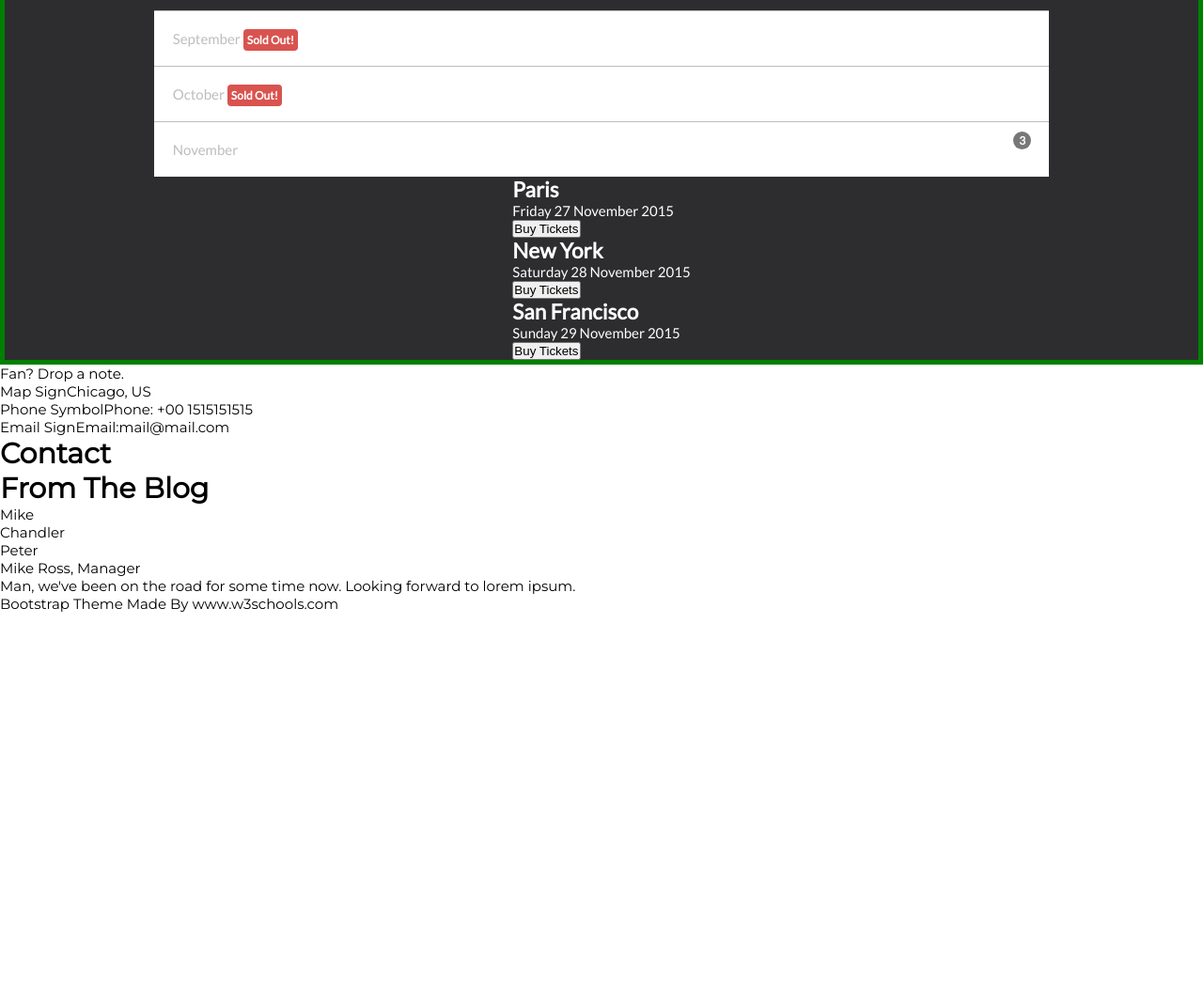
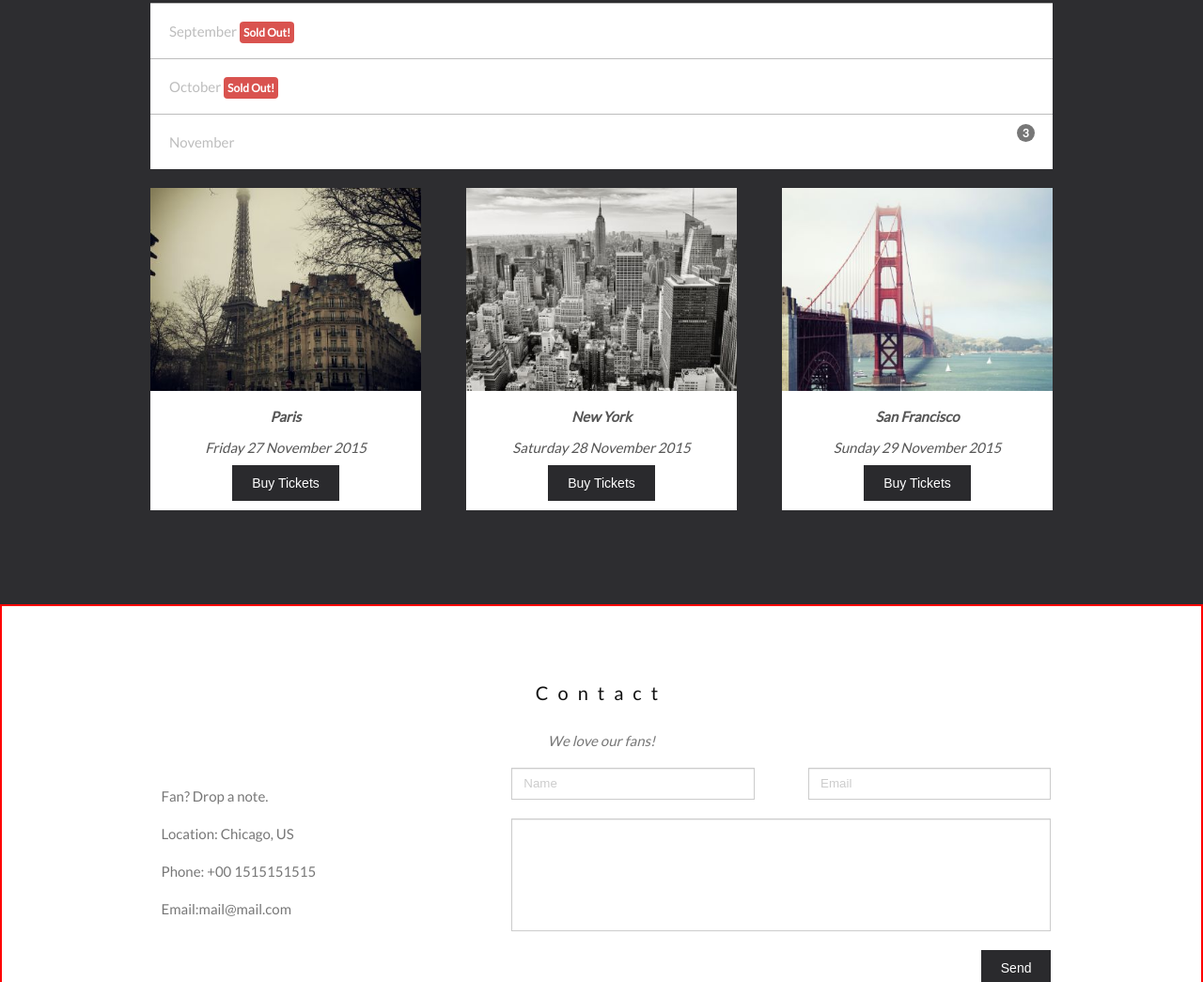
Before and after one commit to lyellgeo/band-page, a plain HTML site: page index.html in a window 1280 px wide. Shown: the part 1755-2800 px from the top of the page at 94% size. Before the commit the page ends 2407 px from the top, so only its background shows below. Drawn offline with Linux system fonts and the light colour scheme.

Commit message:
worked on footer

```diff
--- a/css/style.css
+++ b/css/style.css
@@ -14,6 +14,26 @@ body {
     font-size: 1.5rem;
 }
 
+button {
+    border: none;
+    outline: none;
+}
+
+button:active {
+    border: none;
+    outline: none;
+}
+
+button:hover {
+    border: none;
+    outline: none;
+}
+
+button:focus {
+    border: none;
+    outline: none;
+}
+
 a {
     text-decoration: none;
     color: inherit;
@@ -21,6 +41,24 @@ a {
 
 ul {
     list-style-type: none
+}
+
+
+.button {
+    font-size: 1.4rem;
+    color: white;
+    background-color: #2a2a2d;
+    margin: 1rem;
+    padding: 1rem 2rem;
+    border: 1px solid #2a2a2d;
+    justify-self: right;
+    margin-left: 70%;
+}
+
+.button:hover {
+    color: #2a2a2d;
+    background-color: white;
+    border: 1px solid #2a2a2d;
 }
 
 
@@ -186,7 +224,7 @@ margin-left: 1rem;
     margin-top: 4rem;
     justify-content: space-around;
     width: 100%;
-    border: 2px solid green;
+
 }
 
 .band-member {
@@ -217,7 +255,7 @@ margin-left: 1rem;
     justify-content: center;
     align-items: center;
     width: 100%;
-    border: 5px solid green;
+
 }
 
 .tour-dates {
@@ -252,6 +290,7 @@ margin-left: 1rem;
     color: #bdbdbd;
     width: 75%;
     margin-top: 3rem;
+
 }
 .date-month {
     padding: 2rem;
@@ -282,3 +321,211 @@ margin-left: 1rem;
     padding-left: 0.6rem;
     border-radius: 20px;
 }
+
+.tour-tickets {
+    margin-top: 2rem;
+    margin-bottom: 10rem;
+    display: flex;
+    flex-flow: row wrap;
+    width: 75%;
+    justify-content: space-between;
+}
+
+.ticket-card {
+    color: black;
+    flex-basis: 30%;
+    background-color: white;
+    text-align: center;
+    min-width: 150px;
+}
+
+.ticket-card--image {
+    width: 100%;
+}
+
+.ticket-card--details {
+    color: #555;
+}
+
+.ticket-card--city {
+    font-size: 1.5rem;
+    margin: 1.5rem;
+    font-style: italic;
+}
+
+.ticket-card--date {
+    font-style: italic;
+}
+
+.ticket-card--button {
+    font-size: 1.4rem;
+    color: white;
+    background-color: #2a2a2d;
+    margin: 1rem;
+    padding: 1rem 2rem;
+    border: 1px solid #2a2a2d;
+}
+
+.ticket-card--button:hover {
+    color: #2a2a2d;
+    background-color: white;
+    border: 1px solid #2a2a2d;
+}
+
+.contact-section {
+    display: flex;
+    flex-flow: column nowrap;
+    font-family: Lato, sans-serif;
+    color: #777;
+    border: 2px solid red;
+    width: 100%;
+    align-items: center;
+
+}
+
+.contact--header {
+    text-align: center;
+    font-weight: normal;
+    color: #111;
+    font-size: 2rem;
+    letter-spacing: 1rem;
+    margin-top: 8rem;
+}
+
+.contact--subheader {
+
+    text-align: center;
+    font-style: italic;
+    margin-top: 3rem;
+}
+
+.contact-container {
+    display: flex;
+    flex-flow: row wrap;
+    width: 75%;
+    margin-top: 2rem;
+}
+
+.contact-info {
+    flex-basis: 40%;
+    padding: 10px;
+    line-height: 4rem;
+}
+
+.contact-form {
+    color: #555;
+    font-family: inherit;
+    flex-basis: 60%;
+    display: flex;
+    flex-flow: row wrap;
+    width: 100%;
+    justify-content: space-between;
+    align-content: flex-start;
+}
+
+.form-item {
+    border: 1px solid #ccc;
+    outline: none;
+    padding: 6px 12px;
+    box-shadow: inset 0 1px 1px rgba(0,0,0,.075);
+}
+
+.form-item::placeholder {
+    color: #ccc;
+    opacity: 1;
+}
+
+.contact-form--name, .contact-form--email {
+    height: 34px;
+    flex-basis:  45%;
+    margin-bottom: 2rem;
+}
+
+.contact-form--comment {
+    font-family: inherit;
+    color: inherit;
+    padding-top: 1rem;
+    padding-left: 2rem;
+    width: 100%;
+    height: 120px;
+    resize: none;
+    text-align: start;
+    writing-mode: horizontal-tb;
+    text-rendering: auto;
+}
+
+.contact-form--button {
+    margin-right: 0;
+    justify-self: right;
+    margin-top: 2rem;
+    margin-left: auto;
+}
+
+.blog-container {
+    text-align: center;
+    font-family: Lato, sans-serif;
+    width: 75%;
+    border: 1px solid red;
+    margin: auto;
+}
+
+.blog-container--header {
+    text-align: center;
+    font-weight: normal;
+    color: #111;
+    font-size: 2rem;
+    letter-spacing: 1rem;
+    margin-top: 2rem;
+}
+
+.tab {
+    overflow: hidden;
+    margin-top: 2rem;
+    position: relative;
+}
+
+.tab button {
+    background-color: transparent;
+    border-radius: 4px 4px 0 0;
+    float: left;
+    border: none;
+    outline: none;
+    cursor: pointer;
+    padding: 14px 16px;
+    transition: 0.3s;
+    border: 1px solid white;
+    border-bottom: 1px solid #ccc;
+
+  }
+
+.tab button:hover {
+    background-color: #ddd;
+    border: 1px solid #ddd;
+    border-bottom-color: transparent;
+}
+
+.tab button.active {
+    background-color: #fff;
+    border: 1px solid #ccc;
+    border-bottom-color: transparent;
+    border-radius: 4px 4px 0 0;
+
+}
+
+.tabcontent {
+    border-top: 1px solid #ccc;
+    margin-top: -1px;
+    display: none;
+    text-align: left;
+    padding: 24px 12px;
+
+  }
+
+.tabcontent > h3 {
+
+    font-size: 3rem;
+    font-weight: 500;
+    color: #777;
+    padding: 2rem;
+
+}
--- a/index.html
+++ b/index.html
@@ -7,6 +7,7 @@
     <link rel="stylesheet"
           href="https://fonts.googleapis.com/css?family=Montserrat|Lato">
     <link rel="stylesheet" type="text/css" href="./css/style.css"/>
+
 </head>
 <body>
     <wrapper>
@@ -27,10 +28,10 @@
                 </a>
 
                 <div class="nav-search">
-                    <svg width="1em" height="1em" viewBox="0 0 16 16" class="bi bi-search" fill="currentColor" xmlns="http://www.w3.org/2000/svg">
+                    <span width="1em" height="1em" viewBox="0 0 16 16" class="bi bi-search" fill="currentColor" xmlns="http://www.w3.org/2000/svg">
                         <path fill-rule="evenodd" d="M10.442 10.442a1 1 0 0 1 1.415 0l3.85 3.85a1 1 0 0 1-1.414 1.415l-3.85-3.85a1 1 0 0 1 0-1.415z"/>
                         <path fill-rule="evenodd" d="M6.5 12a5.5 5.5 0 1 0 0-11 5.5 5.5 0 0 0 0 11zM13 6.5a6.5 6.5 0 1 1-13 0 6.5 6.5 0 0 1 13 0z"/>
-                    </svg>
+                    </span>
 
                 </div>
 
@@ -132,14 +133,11 @@
         </div>
 
 
-
-
-
         <div class="tour-tickets">
 
 
             <div class="ticket-card">
-                <div class="ticket-card--image"></div>
+                <image class="ticket-card--image" src="./img/paris.jpg">
                 <div class="ticket-card--details">
                     <h2 class="ticket-card--city">Paris</h2>
                     <div class="ticket-card--date">Friday 27 November 2015</div>
@@ -150,7 +148,7 @@
             </div>
 
             <div class="ticket-card">
-                <div class="ticket-card--image"></div>
+                <image class="ticket-card--image" src="./img/newyork.jpg">
                 <div class="ticket-card--details">
                     <h2 class="ticket-card--city">New York</h2>
                     <div class="ticket-card--date">Saturday 28 November 2015</div>
@@ -161,7 +159,7 @@
             </div>
 
             <div class="ticket-card">
-                <div class="ticket-card--image"></div>
+                <image class="ticket-card--image" src="./img/sanfran.jpg">
                 <div class="ticket-card--details">
                     <h2 class="ticket-card--city">San Francisco</h2>
                     <div class="ticket-card--date">Sunday 29 November 2015</div>
@@ -178,39 +176,63 @@
     </div>
 
     <div class="contact-section section">
-        <div class="contact-form-container">
 
-            <div class="contact-section--info">
+        <h3 class="contact--header">Contact</h3>
+        <div class="contact--subheader">We love our fans!</div>
+
+        <div class="contact-container">
+            <div class="contact-info">
                 <div class="info--text">Fan? Drop a note.</div>
-                <div class="info--location"><span>Map Sign</span>Chicago, US</div>
-                <div class="info--phone"><span>Phone Symbol</span>Phone: +00 1515151515</div>
-                <div class="info--email"><span>Email Sign</span>Email:mail@mail.com</div>
+                <div class="info--location">Location: Chicago, US</div>
+                <div class="info--phone">Phone: +00 1515151515</div>
+                <div class="info--email">Email:mail@mail.com</div>
             </div>
 
-            <div class="contact-form">
-                    <h1 class="contact-form--header">Contact</h1>
+            <form class="contact-form">
+                <input class="contact-form--name form-item" type="text" placeholder="Name" required>
+                <input class="contact-form--email form-item" type="email" placeholder="Email" required>
+                <textarea class="contact-form--comment form-item" type="text" placeholder="Comment">
+                </textarea>
 
-            </div>
+                <button class="contact-form--button button" type="submit">
+                    Send
+                </button>
+
+            </form>
 
         </div>
 
-        <div class="blog-container">
-            <h1 class="blog-container--header">From The Blog</h1>
+    </div>
 
-            <div class="blog-preview">
-                <div class="blog-preview--names">
-                    <div class="blog-name">Mike</div>
-                    <div class="blog-name">Chandler</div>
-                    <div class="blog-name">Peter</div>
-                </div>
+    <div class="blog-container">
+        <h3 class="blog-container--header">From The Blog</h3>
 
-                <div class="blog-preview--post">
-                    <div class="blog-post--name">Mike Ross, Manager</div>
-                    <div class="blog-post--content">Man, we've been on the road for some time now. Looking forward to lorem ipsum. </div>
-                </div>
+        <div class="blog">
 
+            <div class="tab">
+                <button class="tablinks" onclick="openPost(event, 'Mike')">Mike</button>
+                <button class="tablinks" onclick="openPost(event, 'Chandler')">Chandler</button>
+                <button class="tablinks" onclick="openPost(event, 'Peter')">Peter</button>
             </div>
+
+            <div id="Mike" class="tabcontent active">
+                <h3>Mike Ross, Manager</h3>
+                <p>Man, we've been on the road for some time now. Looking forward to lorem ipsum.</p>
+            </div>
+
+            <div id="Chandler" class="tabcontent">
+                <h3>Chandler Bing, Guitarist</h3>
+                <p>Always a pleasure people! Hope you enjoyed it as much as I did. Could I BE.. any more pleased?</p>
+            </div>
+
+            <div id="Peter" class="tabcontent">
+                <h3>Peter Griffin, Bass player</h3>
+                <p>I mean, sometimes I enjoy the show, but other times I enjoy other things.</p>
+            </div>
+
+
         </div>
+    </div>
 
 
 
@@ -233,4 +255,27 @@
 
     </wrapper>
 </body>
+
+    <script>
+        function openPost(evt, blogName) {
+
+
+        // Get all elements with class="tabcontent" and hide them
+        tabcontent = document.getElementsByClassName("tabcontent");
+        for (let i = 0; i < tabcontent.length; i++) {
+            tabcontent[i].style.display = "none";
+        }
+
+        // Get all elements with class="tablinks" and remove the class "active"
+        tablinks = document.getElementsByClassName("tablinks");
+        for (let i = 0; i < tablinks.length; i++) {
+            tablinks[i].className = tablinks[i].className.replace(" active", "");
+        }
+
+        // Show the current tab, and add an "active" class to the button that opened the tab
+        document.getElementById(blogName).style.display = "block";
+        evt.currentTarget.className += " active";
+        }
+
+    </script>
 </html>
```
Also changed, not shown: img/map.jpg (added), img/newyork.jpg (added), img/paris.jpg (added), img/sanfran.jpg (added).
